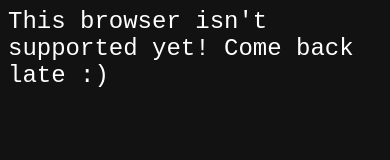
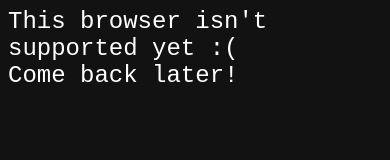
Before and after one commit to JAYJAYTEE12/Reego, a plain HTML site: page reego.org/mobile.html in a window 390 px wide. Drawn offline with Linux system fonts and the light colour scheme.

Commit message:
Fixed typo for mobile.html

```diff
--- a/reego.org/mobile.html
+++ b/reego.org/mobile.html
@@ -7,6 +7,7 @@
     <link rel="stylesheet" href="style/stylesheet.css">
 </head>
 <body style="background-color: #121212">
-    <div class="mobile-text">This browser isn't supported yet! Come back late :)</div>
+    <div class="mobile-text">This browser isn't supported yet :(</div>
+    <div class="mobile-text">Come back later!</div>
 </body>
 </html>
```
